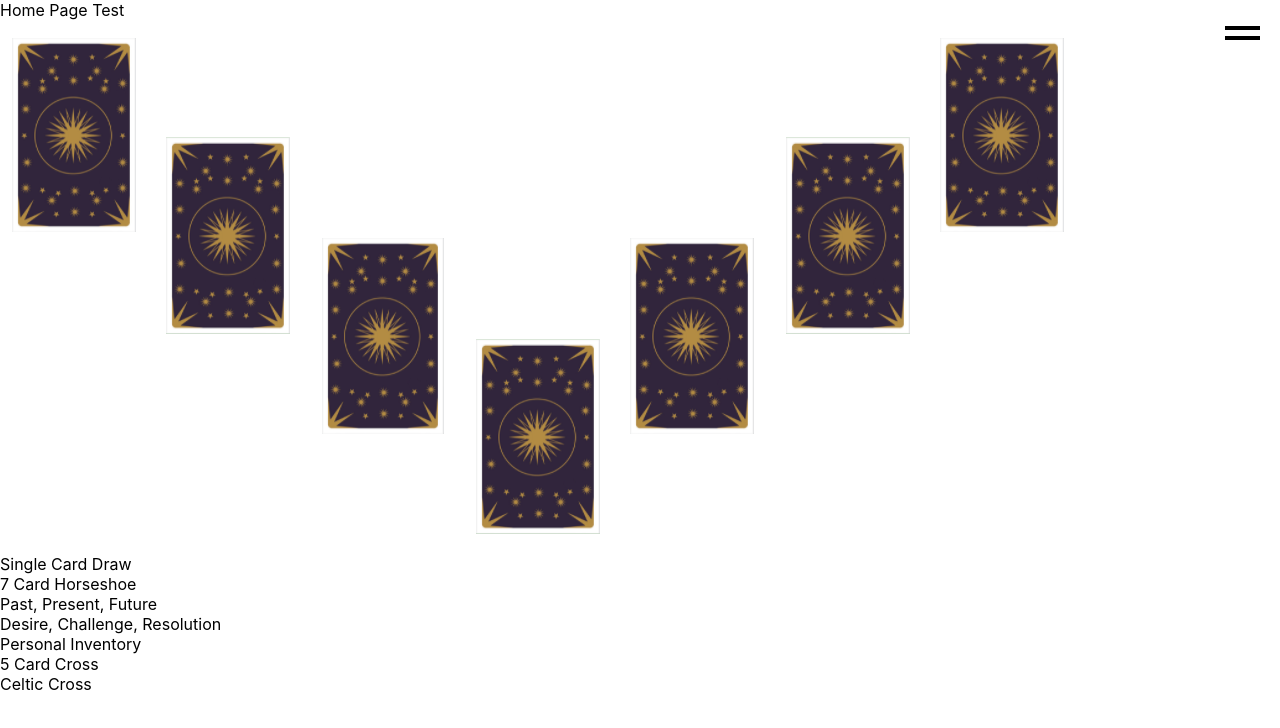
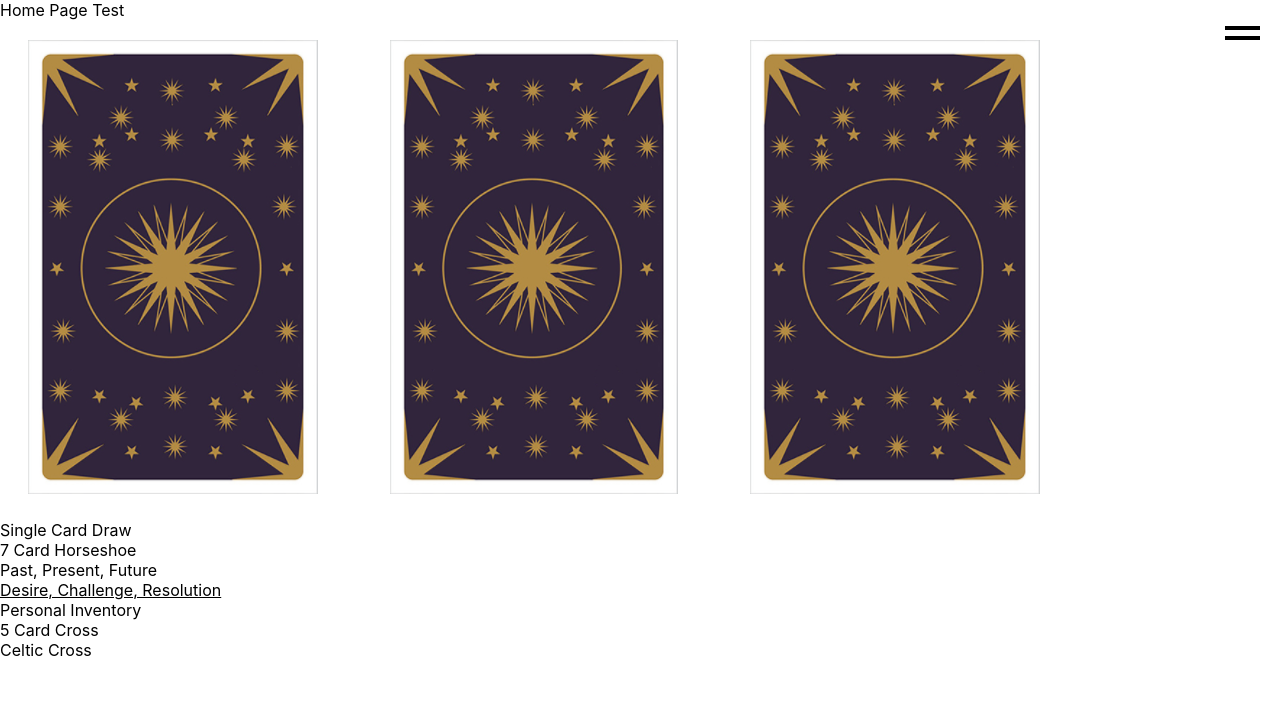
Before and after one commit to Levi237/tarot, a React (Create React App) app: page / in a window 1280 px wide. Shown: the top 728 px of the page. Built offline with nearby package versions, Linux system fonts and the light colour scheme; no server answers; the database is empty.

Commit message:
set default selection

```diff
--- a/src/pages/Home.js
+++ b/src/pages/Home.js
@@ -1,20 +1,21 @@
-import React from 'react';
+import React, {useState}  from 'react';
 import MenuList from '../components/menulist/MenuList';
 
 const HomePage = ({layout, layouts, selectLayout}) => {
 
-
+   const [keyNum, setKeyNum] = useState(3)
 
     return (
         <>
-Home Page Test
-<div className="spread-preview">
-        <img src={`./spread/${layout.type ? layout.type : layouts[1].type}.png`}/>
-</div>
+            Home Page Test
+            <div className="spread-preview">
+                    <img src={`./spread/${layout.type ? layout.type : layouts[keyNum].type}.png`}/>
+            </div>
             <MenuList
                 list={layouts}
                 selectedData={layout}
                 selectFunction={selectLayout}
+                defaultKeyNum={keyNum}
             />
         </>
     )
```
